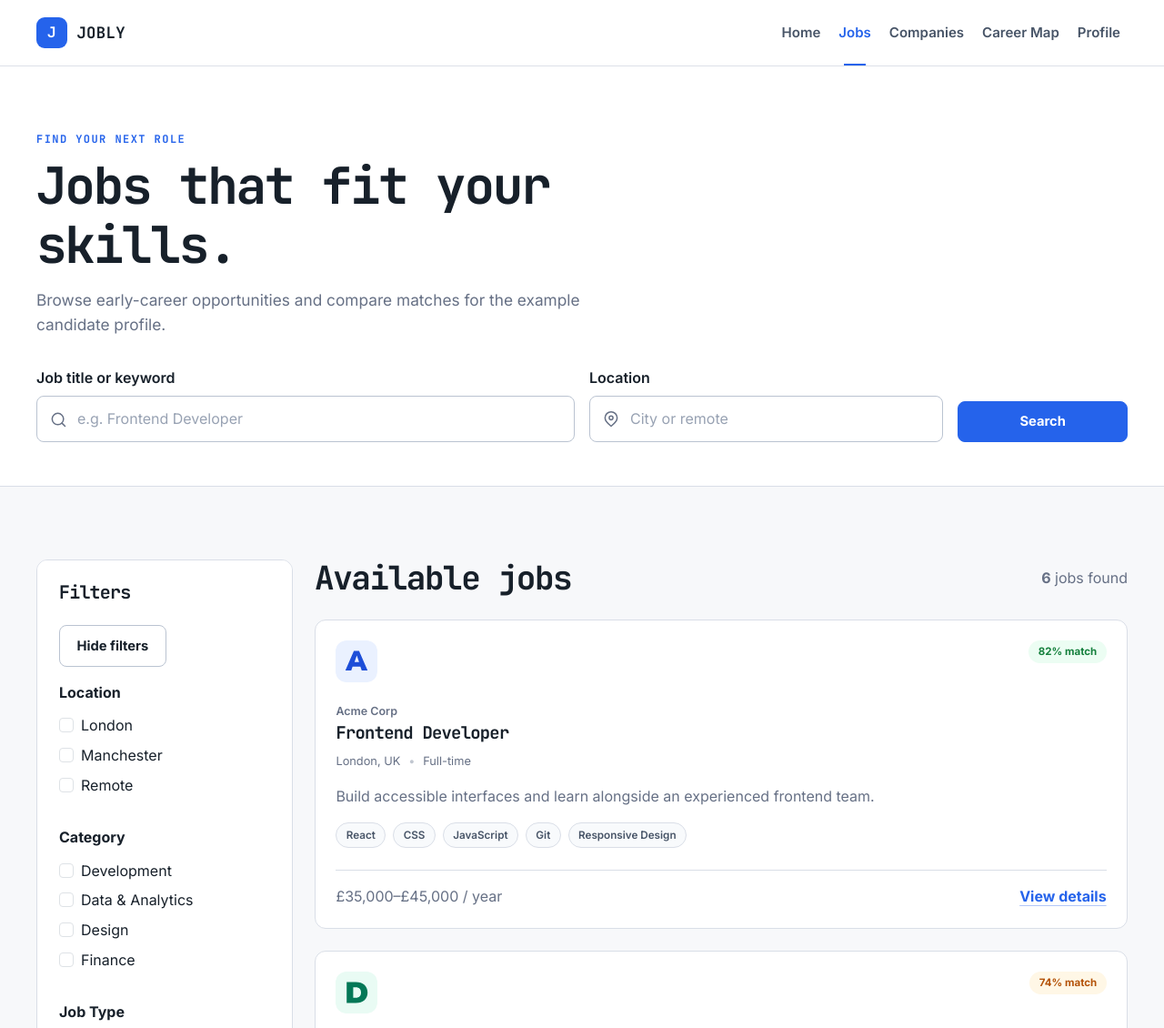
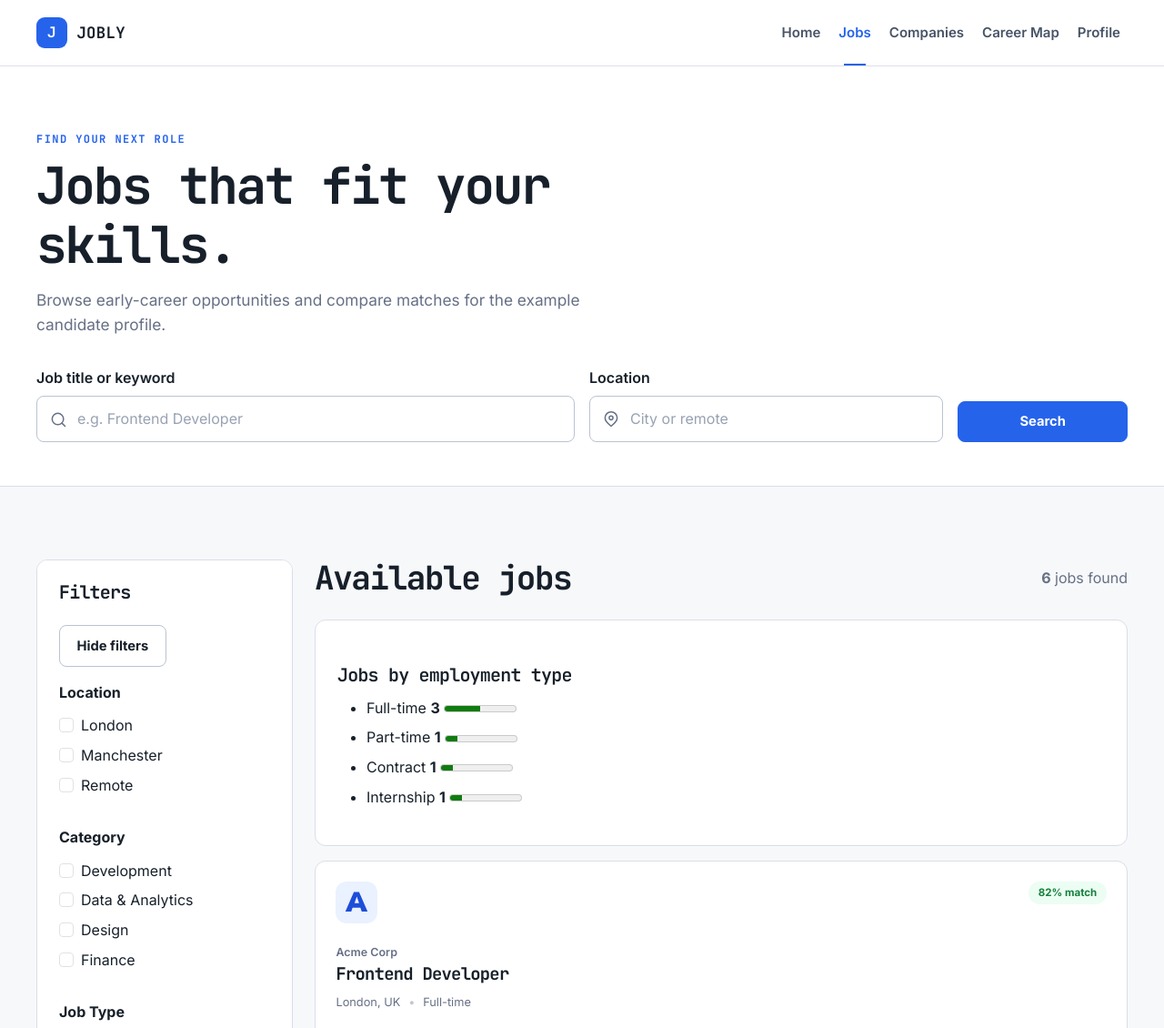
Before and after one commit to Baken17/midterm-frontend, a plain HTML site: page jobs.html in a window 1280 px wide. Shown: the top 1130 px of the page at 91% size. Drawn offline with nearby package versions, Linux system fonts and the light colour scheme.

Commit message:
dd employment chart markup to Jobs

```diff
--- a/jobs.html
+++ b/jobs.html
@@ -152,6 +152,15 @@
               <p aria-live="polite"><strong id="job-count">6</strong> jobs found</p>
             </div>
             <p id="company-filter" class="text-muted" hidden></p>
+            <section class="job-details-panel mb-3">
+              <h3 class="h5">Jobs by employment type</h3>
+              <ul id="job-type-chart">
+                <li data-type="full-time">Full-time <strong>0</strong> <meter value="0"></meter></li>
+                <li data-type="part-time">Part-time <strong>0</strong> <meter value="0"></meter></li>
+                <li data-type="contract">Contract <strong>0</strong> <meter value="0"></meter></li>
+                <li data-type="internship">Internship <strong>0</strong> <meter value="0"></meter></li>
+              </ul>
+            </section>
             <div class="jobs-list" id="job-list"></div>
             <template id="job-card-template">
               <article class="job-card">
```
